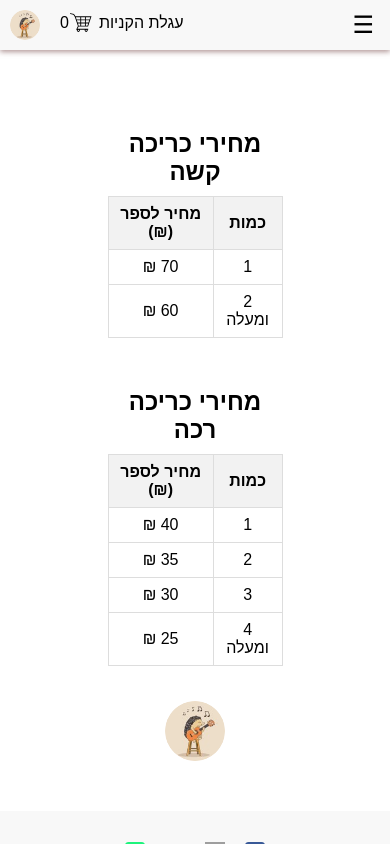
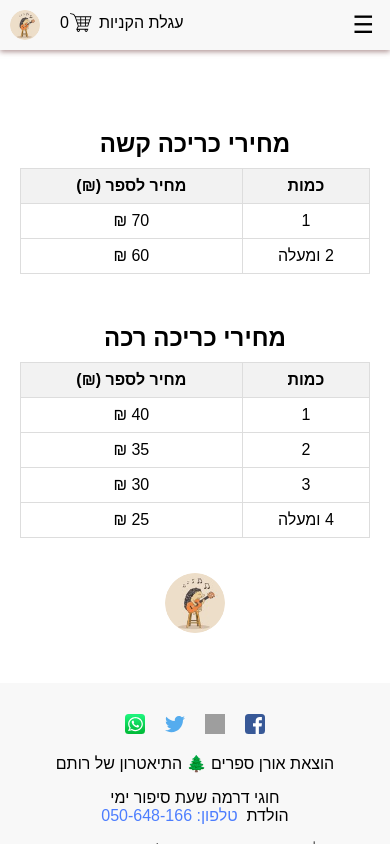
Before and after one commit to dz-ai/rotem-books-site, a React (Vite) app: page /pricing in a window 390 px wide. Built offline with nearby package versions, Linux system fonts and the light colour scheme; grey boxes are pictures that could not be loaded.

Commit message:
Fix - link from the mobile navbar.

```diff
--- a/src/components/sideNavBar/sideNavBar.tsx
+++ b/src/components/sideNavBar/sideNavBar.tsx
@@ -31,6 +31,7 @@ const SideNavBar = () => {
                 </button>
                 <ul>
                     <li onClick={() => onNavBtnClicked('/')}>דף הבית</li>
+                    <li onClick={() => onNavBtnClicked('/pricing')}>מחיון</li>
                     <li className="cart-icon" onClick={() => onNavBtnClicked('/cart-page')}>
                         עגלת הקניות
                         <GiShoppingCart/>
--- a/src/pages/pricingPage/pricingPage.css
+++ b/src/pages/pricingPage/pricingPage.css
@@ -9,6 +9,12 @@ table {
     width: 50%;
     margin: 20px auto;
     border-collapse: collapse;
+}
+
+@media (max-width: 600px) {
+    table {
+        width: 100%;
+    }
 }
 
 th, td {
```
